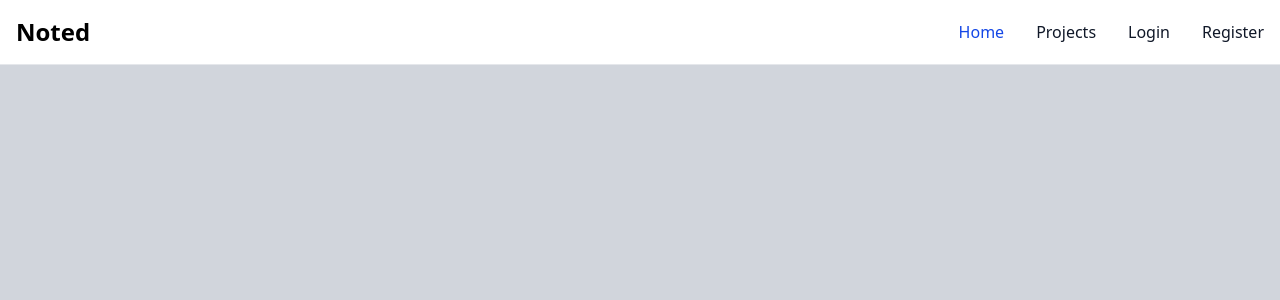
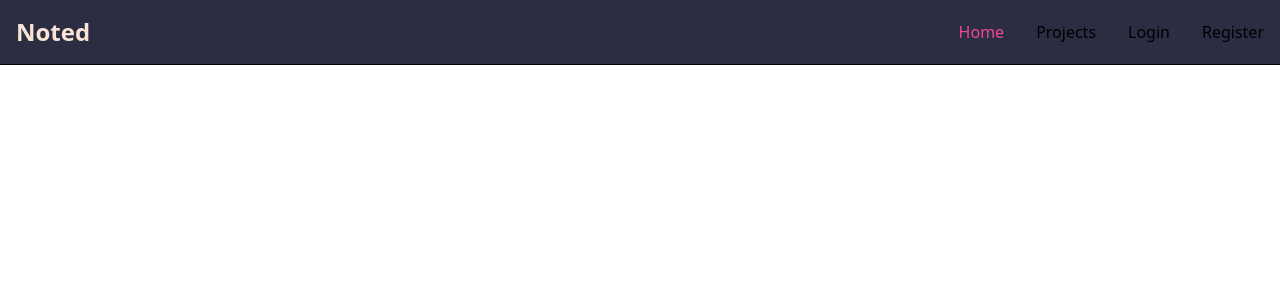
Before and after one commit to Solatido143/noted-frontend, a Vue app: page / in a window 1280 px wide. Shown: the top 300 px of the page. Built offline with nearby package versions, Linux system fonts and the light colour scheme.

Commit message:
UI elemts

```diff
--- a/src/App.vue
+++ b/src/App.vue
@@ -3,7 +3,7 @@
 </script>
 
 <template>
-  <div class="min-h-screen flex flex-col bg-gray-300">
+  <div class="min-h-screen flex flex-col bg-white dark:bg-charcoal">
     <main class="flex-grow container mx-auto">
       <router-view />
     </main>
--- a/src/assets/main.css
+++ b/src/assets/main.css
@@ -1,21 +1,21 @@
-@import "tailwindcss";
+@import 'tailwindcss';
 
 @theme {
-    /* Primary Colors */
-    --color-soft-purple: #6B4F9C; /* Primary accents, buttons, or headings */
-    --color-vibrant-pink: #EC4899; /* Hover effect for buttons, emphasis */
-    --color-muted-lavender: #E9D5FF; /* Light background shades or secondary elements */
+  /* Primary Colors */
+  --color-soft-purple: #6b4f9c; /* Primary accents, buttons, or headings */
+  --color-vibrant-pink: #ec4899; /* Hover effect for buttons, emphasis */
+  --color-muted-lavender: #e9d5ff; /* Light background shades or secondary elements */
 
-    /* Text & Background Colors */
-    --color-charcoal: #2D3748; /* Dark text or dark background elements */
-    --color-slate: #4A5568; /* Text, borders, or secondary UI elements */
-    --color-soft-gray: #2B2D42; /* Light text or background shades */
-    --color-pale-peach: #F9E4D4; /* Background elements or highlights */
-    --color-light-tan: #D6C1A1; /* Background accents or neutral UI elements */
-    --color-dark-charcoal: #1A202C; /* Deep backgrounds or dark UI elements */
+  /* Text & Background Colors */
+  --color-charcoal: #2d3748; /* Dark text or dark background elements */
+  --color-slate: #4a5568; /* Text, borders, or secondary UI elements */
+  --color-soft-gray: #2b2d42; /* Light text or background shades */
+  --color-pale-peach: #f9e4d4; /* Background elements or highlights */
+  --color-light-tan: #d6c1a1; /* Background accents or neutral UI elements */
+  --color-dark-charcoal: #1a202c; /* Deep backgrounds or dark UI elements */
 
-    /* Alert Colors */
-    --color-soft-green: #34D399; /* Success messages */
-    --color-bright-red: #EF4444; /* Error messages */
-    --color-warm-yellow: #FBBF24; /* Warning messages */
+  /* Alert Colors */
+  --color-soft-green: #34d399; /* Success messages */
+  --color-bright-red: #ef4444; /* Error messages */
+  --color-warm-yellow: #fbbf24; /* Warning messages */
 }
--- a/src/components/Navbar.vue
+++ b/src/components/Navbar.vue
@@ -1,37 +1,48 @@
 <template>
-    <nav class="bg-white dark:bg-gray-900 fixed w-full z-20 top-0 start-0 border-b border-gray-200 dark:border-gray-600">
+    <nav
+        class="bg-soft-gray dark:bg-dark-charcoal fixed w-full z-20 top-0 start-0 border-b border-custom-slate dark:border-custom-charcoal">
         <div class="max-w-screen-xl flex flex-wrap items-center justify-between mx-auto p-4">
             <router-link to="/" class="flex items-center space-x-3 rtl:space-x-reverse">
-                <span class="self-center text-2xl font-semibold whitespace-nowrap dark:text-white">Noted</span>
+                <span
+                    class="self-center text-2xl font-semibold whitespace-nowrap text-pale-peach dark:text-muted-lavender">Noted</span>
             </router-link>
             <div class="flex md:hidden space-x-3 md:space-x-0 rtl:space-x-reverse">
-                <button data-collapse-toggle="navbar-sticky" type="button" class="inline-flex items-center p-2 w-10 h-10 justify-center text-sm text-gray-500 rounded-lg md:hidden hover:bg-gray-100 focus:outline-none focus:ring-2 focus:ring-gray-200 dark:text-gray-400 dark:hover:bg-gray-700 dark:focus:ring-gray-600" aria-controls="navbar-sticky" aria-expanded="false">
+                <button data-collapse-toggle="navbar-sticky" type="button"
+                    class="inline-flex items-center p-2 w-10 h-10 justify-center text-sm text-light-tan rounded-lg md:hidden hover:bg-pale-peach focus:outline-none focus:ring-2 focus:ring-warm-yellow dark:text-soft-green dark:hover:bg-custom-charcoal dark:focus:ring-bright-red"
+                    aria-controls="navbar-sticky" aria-expanded="false">
                     <span class="sr-only">Open main menu</span>
-                    <svg class="w-5 h-5" aria-hidden="true" xmlns="http://www.w3.org/2000/svg" fill="none" viewBox="0 0 17 14">
-                        <path stroke="currentColor" stroke-linecap="round" stroke-linejoin="round" stroke-width="2" d="M1 1h15M1 7h15M1 13h15" />
+                    <svg class="w-5 h-5" aria-hidden="true" xmlns="http://www.w3.org/2000/svg" fill="none"
+                        viewBox="0 0 17 14">
+                        <path stroke="currentColor" stroke-linecap="round" stroke-linejoin="round" stroke-width="2"
+                            d="M1 1h15M1 7h15M1 13h15" />
                     </svg>
                 </button>
             </div>
             <div class="items-center justify-between hidden w-full md:flex md:w-auto md:order-1" id="navbar-sticky">
                 <ul
-                    class="flex flex-col p-4 md:p-0 mt-4 font-medium border border-gray-100 rounded-lg bg-gray-50 md:space-x-8 rtl:space-x-reverse md:flex-row md:mt-0 md:border-0 md:bg-white dark:bg-gray-800 md:dark:bg-gray-900 dark:border-gray-700">
+                    class="flex flex-col p-4 md:p-0 mt-4 font-medium border border-custom-slate rounded-lg bg-light-tan md:space-x-8 rtl:space-x-reverse md:flex-row md:mt-0 md:border-0 md:bg-soft-gray dark:bg-custom-charcoal md:dark:bg-dark-charcoal dark:border-custom-charcoal">
                     <li>
-                        <router-link to="/" class="block py-2 px-3 text-white bg-blue-700 rounded-sm md:bg-transparent md:text-blue-700 md:p-0 md:dark:text-blue-500" aria-current="page">
+                        <router-link to="/"
+                            class="block py-2 px-3 text-white bg-vibrant-pink rounded-sm md:bg-transparent md:text-vibrant-pink md:p-0 md:dark:text-soft-green"
+                            aria-current="page">
                             Home
                         </router-link>
                     </li>
                     <li>
-                        <router-link to="/projects" class="block py-2 px-3 text-gray-900 rounded-sm hover:bg-gray-100 md:hover:bg-transparent md:hover:text-blue-700 md:p-0 md:dark:hover:text-blue-500 dark:text-white dark:hover:bg-gray-700 dark:hover:text-white md:dark:hover:bg-transparent dark:border-gray-700">
+                        <router-link to="/projects"
+                            class="block py-2 px-3 text-custom-charcoal rounded-sm hover:bg-soft-gray md:hover:bg-transparent md:hover:text-soft-purple md:p-0 md:dark:hover:text-soft-green dark:text-pale-peach dark:hover:bg-custom-charcoal dark:hover:text-white md:dark:hover:bg-transparent dark:border-custom-slate">
                             Projects
                         </router-link>
                     </li>
                     <li>
-                        <router-link to="/login" class="block py-2 px-3 text-gray-900 rounded-sm hover:bg-gray-100 md:hover:bg-transparent md:hover:text-blue-700 md:p-0 md:dark:hover:text-blue-500 dark:text-white dark:hover:bg-gray-700 dark:hover:text-white md:dark:hover:bg-transparent dark:border-gray-700">
+                        <router-link to="/login"
+                            class="block py-2 px-3 text-custom-charcoal rounded-sm hover:bg-soft-gray md:hover:bg-transparent md:hover:text-soft-purple md:p-0 md:dark:hover:text-soft-green dark:text-pale-peach dark:hover:bg-custom-charcoal dark:hover:text-white md:dark:hover:bg-transparent dark:border-custom-slate">
                             Login
                         </router-link>
                     </li>
                     <li>
-                        <router-link to="/register" class="block py-2 px-3 text-gray-900 rounded-sm hover:bg-gray-100 md:hover:bg-transparent md:hover:text-blue-700 md:p-0 md:dark:hover:text-blue-500 dark:text-white dark:hover:bg-gray-700 dark:hover:text-white md:dark:hover:bg-transparent dark:border-gray-700">
+                        <router-link to="/register"
+                            class="block py-2 px-3 text-custom-charcoal rounded-sm hover:bg-soft-gray md:hover:bg-transparent md:hover:text-soft-purple md:p-0 md:dark:hover:text-soft-green dark:text-pale-peach dark:hover:bg-custom-charcoal dark:hover:text-white md:dark:hover:bg-transparent dark:border-custom-slate">
                             Register
                         </router-link>
                     </li>
--- a/src/views/LoginView.vue
+++ b/src/views/LoginView.vue
@@ -3,7 +3,7 @@
 </script>
 <template>
     <div class="min-h-screen flex items-center justify-center">
-        <div class="w-full max-w-md p-6 bg-white dark:bg-charcoal rounded-lg shadow-md">
+        <div class="w-full max-w-md p-6 bg-white dark:bg-dark-charcoal rounded-lg shadow-md">
             <h2 class="text-2xl font-semibold text-center text-soft-purple dark:text-muted-lavender">
                 Login to Noted
             </h2>
--- a/src/views/RegisterView.vue
+++ b/src/views/RegisterView.vue
@@ -3,7 +3,7 @@
 </script>
 <template>
     <div class="min-h-screen flex items-center justify-center">
-        <div class="w-full max-w-md p-6 bg-white dark:bg-charcoal rounded-lg shadow-md">
+        <div class="w-full max-w-md p-6 bg-white dark:bg-dark-charcoal rounded-lg shadow-md">
             <h2 class="text-2xl font-semibold text-center text-soft-purple dark:text-muted-lavender">
                 Create an Account
             </h2>
```
